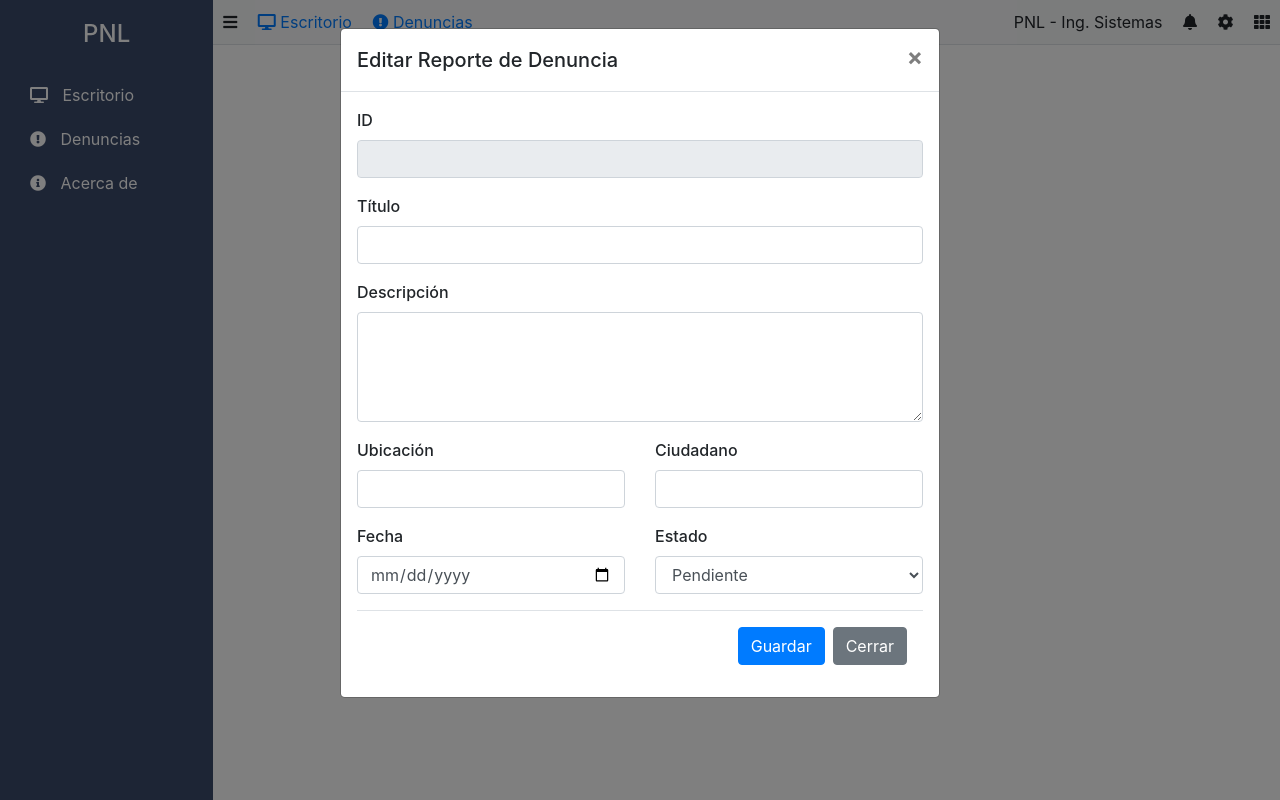
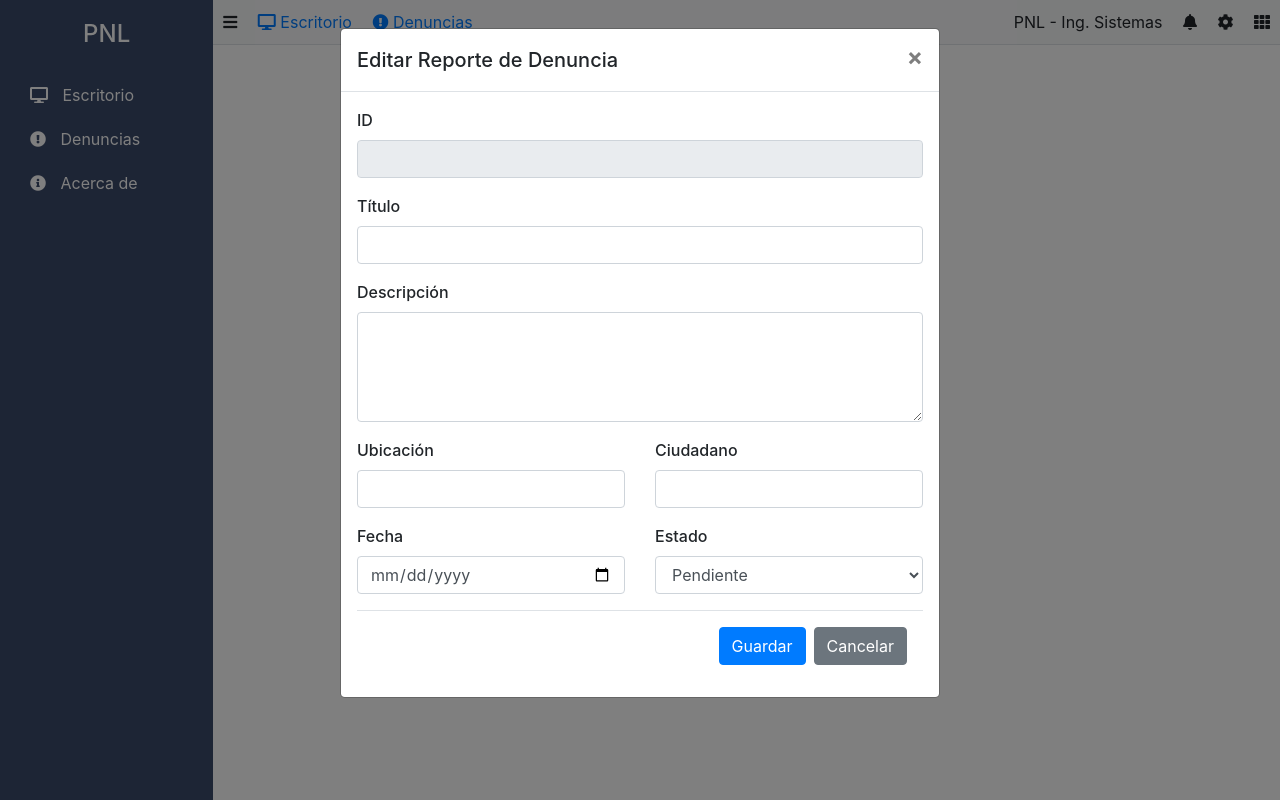
Before and after one commit to C4rlo5Riv3ra/Sistema-Denuncias, a PHP site: page /index.php?action=edit in a window 1280 px wide. Run offline with PHP 8.4, Linux system fonts and the light colour scheme; data comes from the database, SQL or seed files in the repository; data that the repository does not hold is empty; some libraries are stand-ins or nearby versions.

Commit message:
Actualizacion de CRUD

```diff
--- a/database.sql
+++ b/database.sql
@@ -7,7 +7,7 @@ CREATE TABLE IF NOT EXISTS denuncias (
     descripcion TEXT NOT NULL,
     ubicacion VARCHAR(255) NOT NULL,
     ciudadano VARCHAR(100) NOT NULL,
-    telefono VARCHAR(15) NOT NULL,
+    telefono VARCHAR(15),
     fecha DATE NOT NULL,
     estado ENUM('Pendiente', 'En proceso', 'Resuelto') DEFAULT 'Pendiente',
     created_at TIMESTAMP DEFAULT CURRENT_TIMESTAMP
--- a/views/components/edit.php
+++ b/views/components/edit.php
@@ -57,7 +57,7 @@
                     </div>
                     <div class="modal-footer">
                         <button type="submit" class="btn btn-primary">Guardar</button>
-                        <a href="index.php" class="btn btn-secondary">Cerrar</a>
+                        <a href="index.php" class="btn btn-secondary">Cancelar</a>
                     </div>
                 </form>
             </div>
```
